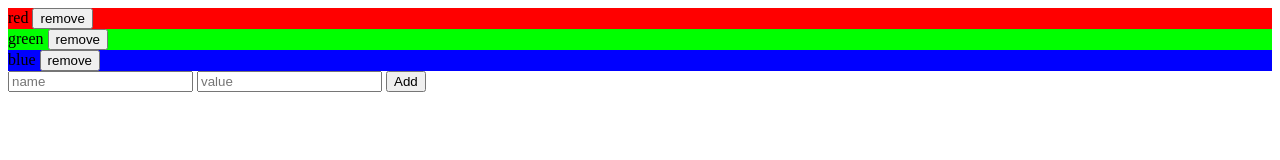
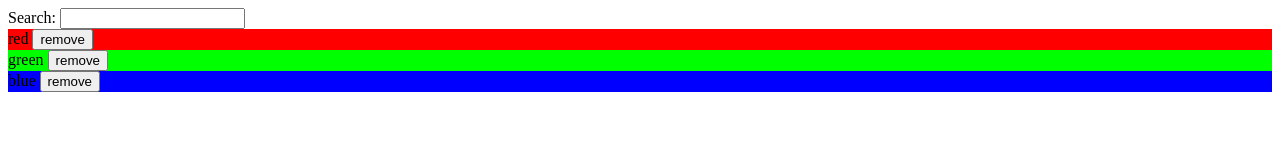
Before and after one commit to jdzak/angularjs_talk, a plain HTML site: page 1_overview/index.html in a window 1280 px wide. Drawn offline with nearby package versions, Linux system fonts and the light colour scheme.

Commit message:
Finish overview.

```diff
--- a/1_overview/app.js
+++ b/1_overview/app.js
@@ -1,4 +1,4 @@
-var app = angular.module('colors', []);
+var app = angular.module('colorsApp', []);
 
 app.controller('MisterController', function($scope) {
   $scope.colors = [
@@ -7,10 +7,6 @@ app.controller('MisterController', function($scope) {
     { name:"blue",  value:"#00f" }
   ];
 
-  $scope.add = function() {
-    $scope.colors.push($scope.newColor);
-  },
-
   $scope.remove = function(index) {
     $scope.colors.splice(index, 1);
   }
--- a/1_overview/index.html
+++ b/1_overview/index.html
@@ -1,18 +1,17 @@
-<html ng-app="colors">
-  <head>
+<html ng-app="colorsApp">
+<head>
     <script src="https://ajax.googleapis.com/ajax/libs/angularjs/1.0.8/angular.min.js"></script>
     <script src="app.js"></script>
   </head>
 
   <body ng-controller="MisterController">
-    <div ng-repeat="color in colors">
+    Search: <input ng-model="searchText.name">
+
+    <div ng-repeat="color in colors | filter:searchText">
       <div style="background-color:{{color.value}}">
         {{color.name}}
         <button ng-click="remove()">remove</button>
       </div>
     </div>
-    <input ng-model="newColor.name" placeholder="name" />
-    <input ng-model="newColor.value" placeholder="value"/>
-    <button ng-click="add()">Add</button>
   </body>
 </html>
```
Also changed, not shown: 1 other file.
